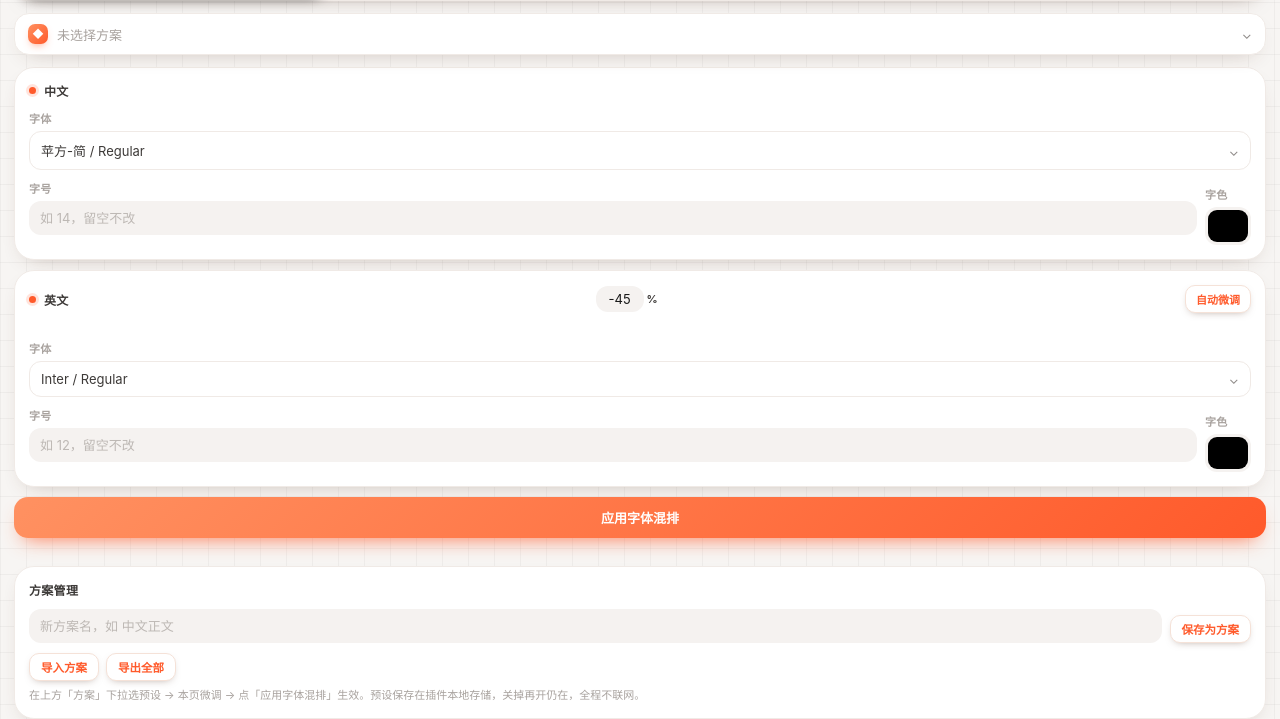
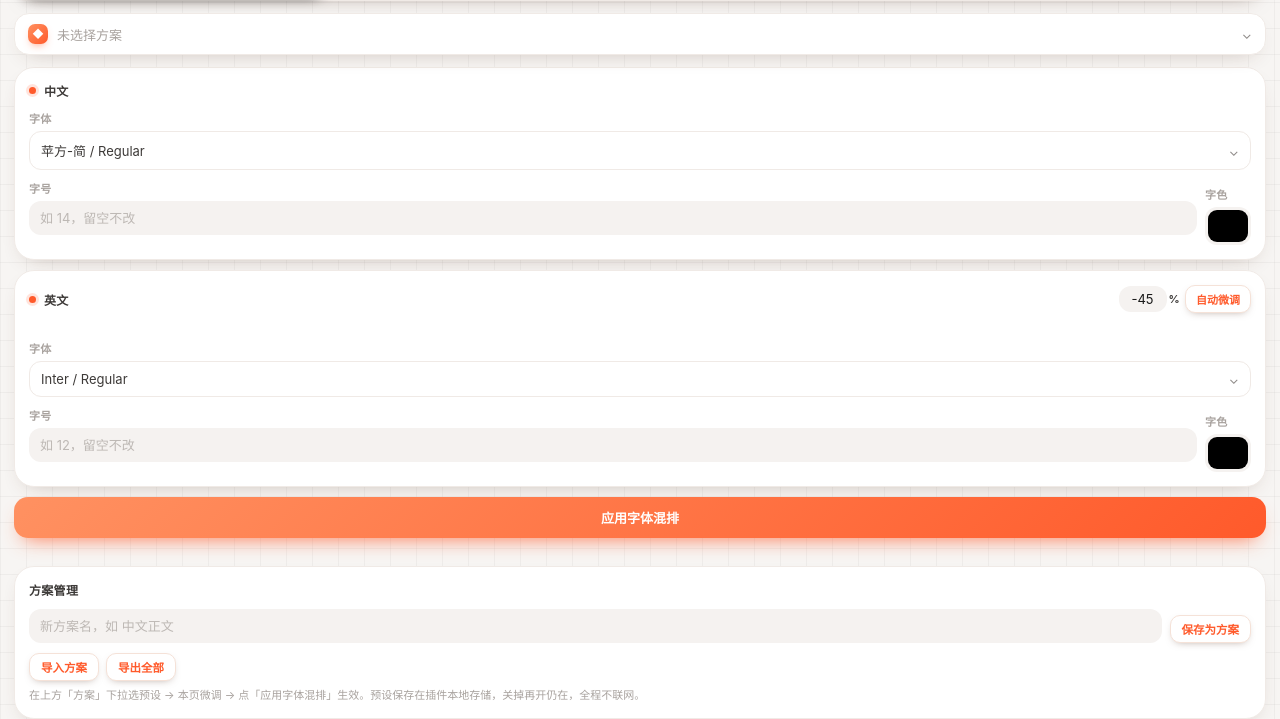
Before and after one commit to hxd2xff-png/figma-all-in-one, a website: page src/ui/ui.html in a window 1280 px wide. Shown: the part 102-821 px from the top of the page. Drawn offline with Linux system fonts and the light colour scheme.

Commit message:
fix: keep kerning input close to button

```diff
--- a/src/ui/ui.html
+++ b/src/ui/ui.html
@@ -591,7 +591,7 @@
       </div>
 
       <div class="card" data-page-node-id="h68brhrpkutEVZpZFFAe7I">
-        <div class="card-head" style="display:flex;align-items:center;justify-content:space-between" data-page-node-id="OHbNMT9E012hFuj2odwciv"><span class="lang-title"><span class="dot en" data-page-node-id="jIF2AF8GGfPkgYEOKG1dH7"></span>英文</span><label style="display:flex;align-items:center;gap:3px;font-size:11px;color:var(--muted)"><input id="kerning-outer" type="number" value="-45" step="1" style="width:48px;padding:5px 4px;text-align:center"/><span>%</span></label><button class="btn-ghost" id="kerning-apply" style="padding:5px 10px;font-size:11px">自动微调</button></div><div class="status" id="kerning-status"></div>
+        <div class="card-head" style="display:flex;align-items:center;justify-content:space-between" data-page-node-id="OHbNMT9E012hFuj2odwciv"><span class="lang-title"><span class="dot en" data-page-node-id="jIF2AF8GGfPkgYEOKG1dH7"></span>英文</span><span style="display:flex;align-items:center;gap:5px"><label style="display:flex;align-items:center;gap:2px;font-size:11px;color:var(--muted)"><input id="kerning-outer" type="number" value="-45" step="1" style="width:48px;padding:5px 4px;text-align:center"/><span>%</span></label><button class="btn-ghost" id="kerning-apply" style="padding:5px 10px;font-size:11px">自动微调</button></span></div><div class="status" id="kerning-status"></div>
         <div class="field" data-page-node-id="pix27OwA2SVYSuEgOuH2gJ">
           <label data-page-node-id="AaPEWEFKDmEP5rQP9ilIou">字体</label>
           <div class="dd" data-target="en-font" data-placeholder="选择字体…">
```
Also changed, not shown: dist/main.js, dist/ui.html.
